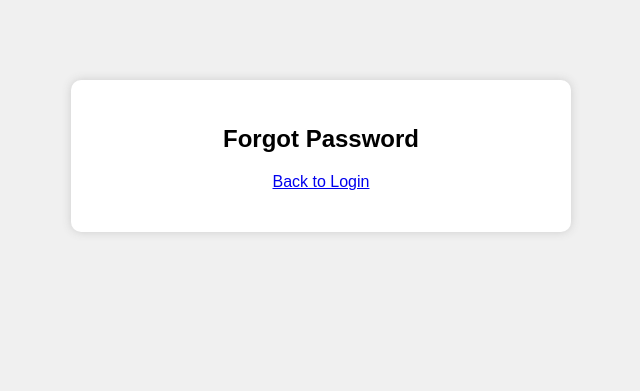
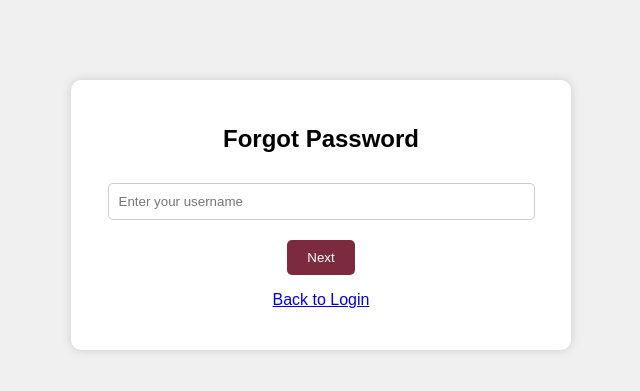
Before and after one commit to nahianzarif1/Event_Management, a PHP site: page /forgotpassword.php in a window 1280 px wide. Shown: the top 391 px of the page, without its empty margins (319-959 px from the left). Run offline with PHP 8.4, Linux system fonts and the light colour scheme; data that the repository does not hold is empty.

Commit message:
Forgot Password page backend comlpete

```diff
--- a/forgotpassword.php
+++ b/forgotpassword.php
@@ -1,3 +1,77 @@
+<?php
+$host = "localhost";
+$dbUsername = "root";
+$dbPassword = "";
+$dbName = "isd";
+
+$step = 1;
+$securityQuestion = "";
+$username = "";
+$showChangeForm = false;
+
+if ($_SERVER["REQUEST_METHOD"] === "POST") {
+    $conn = new mysqli($host, $dbUsername, $dbPassword, $dbName);
+    if ($conn->connect_error) {
+        die("Connection failed: " . $conn->connect_error);
+    }
+
+    if (isset($_POST["check_username"])) {
+        $username = $_POST["username"];
+        $stmt = $conn->prepare("SELECT securityque FROM user WHERE username = ?");
+        $stmt->bind_param("s", $username);
+        $stmt->execute();
+        $result = $stmt->get_result();
+
+        if ($row = $result->fetch_assoc()) {
+            $securityQuestion = $row["securityque"];
+            $step = 2;
+        } else {
+            $error = "Username not found.";
+        }
+
+        $stmt->close();
+    }
+
+    if (isset($_POST["check_answer"])) {
+        $username = $_POST["username"];
+        $answer = $_POST["securityans"];
+
+        $stmt = $conn->prepare("SELECT * FROM user WHERE username = ? AND securityans = ?");
+        $stmt->bind_param("ss", $username, $answer);
+        $stmt->execute();
+        $result = $stmt->get_result();
+
+        if ($result->num_rows === 1) {
+            $showChangeForm = true;
+        } else {
+            $error = "Incorrect answer.";
+            $step = 2;
+        }
+
+        $stmt->close();
+    }
+
+    if (isset($_POST["change_password"])) {
+        $username = $_POST["username"];
+        $newPassword = $_POST["newpassword"];
+
+        $stmt = $conn->prepare("UPDATE user SET password = ? WHERE username = ?");
+        $stmt->bind_param("ss", $newPassword, $username);
+        $stmt->execute();
+
+        if ($stmt->affected_rows > 0) {
+            $success = "Password changed successfully!";
+        } else {
+            $error = "Failed to update password.";
+        }
+
+        $stmt->close();
+    }
+
+    $conn->close();
+}
+?>
+
 <!DOCTYPE html>
 <html>
 <head>
```
